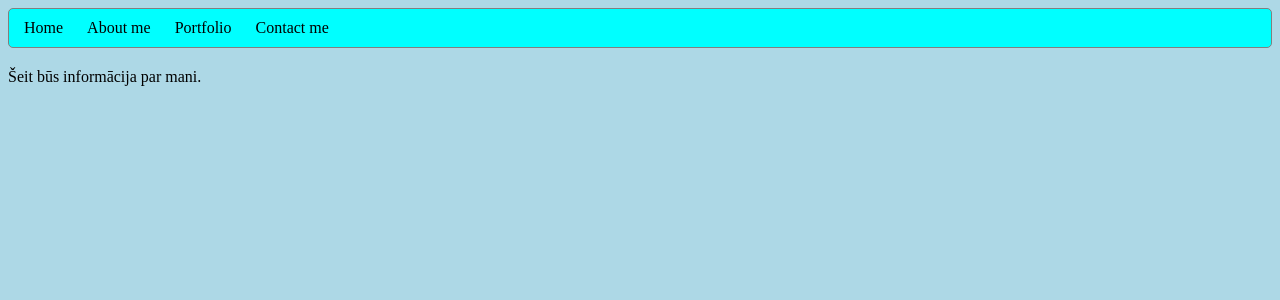
After one commit to rvt-student-demo/php-NikitkaOsipov, a PHP site: page /about.php in a window 1280 px wide. The commit adds this page. Shown: the top 300 px of the page. Run offline with PHP 8.4, Linux system fonts and the light colour scheme.

Commit message:
SGSDGGSD

```diff
--- /dev/null
+++ b/about.php
@@ -0,0 +1,9 @@
+<!DOCTYPE html>
+<html lang="en">
+<?php include "inc/head.php"; ?>
+<body>
+<?php include "inc/navigation.php";?>
+
+    <p>Šeit būs informācija par mani.</p>
+</body>
+</html>
--- /dev/null
+++ b/assets/main.js
@@ -0,0 +1 @@
+// alert(123)
--- /dev/null
+++ b/assets/styles.css
@@ -0,0 +1,60 @@
+body {
+    background-color: lightblue;
+}
+
+form {
+    margin: 20px;
+    padding: 20px;
+    background-color: cyan;
+    border: 1px solid gray;
+    border-radius: 5px;
+}
+
+input[type="text"],
+input[type="email"],
+textarea {
+    width: 100%;
+    margin-bottom: 10px;
+    border: 1px solid lightgray;
+    border-radius: 5px;
+}
+
+button {
+    padding: 10px 20px;
+    background-color: dodgerblue;
+    color: white;
+    border: none;
+    border-radius: 5px;
+    cursor: pointer;
+}
+
+button:hover {
+    background-color: deepskyblue;
+}
+
+nav {
+    border: 1px solid gray;
+    background-color: cyan;
+    padding: 10px;
+    border-radius: 5px;
+    margin-bottom: 20px;
+}
+nav ul {
+    list-style-type: none;
+    margin: 0;
+    padding: 0;
+}
+nav ul li {
+    display: inline-block;
+    margin-right: 10px;
+}
+nav ul li a {
+    text-decoration: none;
+    color: black;
+    padding: 5px;
+    border-radius: 5px;
+}
+nav ul li a:hover {
+    background-color: gray;
+    color: white;
+}
--- /dev/null
+++ b/inc/head.php
@@ -0,0 +1,7 @@
+<head>
+    <meta charset="UTF-8">
+    <meta name="viewport" content="width=device-width, initial-scale=1.0">
+    <title>Portfolio</title>
+    <link rel="stylesheet" href="assets/styles.css">
+    <script src="assets/main.js"></script>
+</head>
--- /dev/null
+++ b/inc/navigation.php
@@ -0,0 +1,8 @@
+<nav>
+    <ul>
+        <li><a href="/">Home</a></li>
+        <li><a href="about.php">About me</a></li>
+        <li><a href="skills.php">Portfolio</a></li>
+        <li><a href="contact.php">Contact me</a></li>
+    </ul>
+</nav>
```
Also changed, not shown: classes/FormManager.php (added, +56 -0 lines), contact.php (added, +38 -0 lines), data.csv (added, +20 -0 lines), index.php (+84 -2 lines), skills.php (added, +9 -0 lines).
